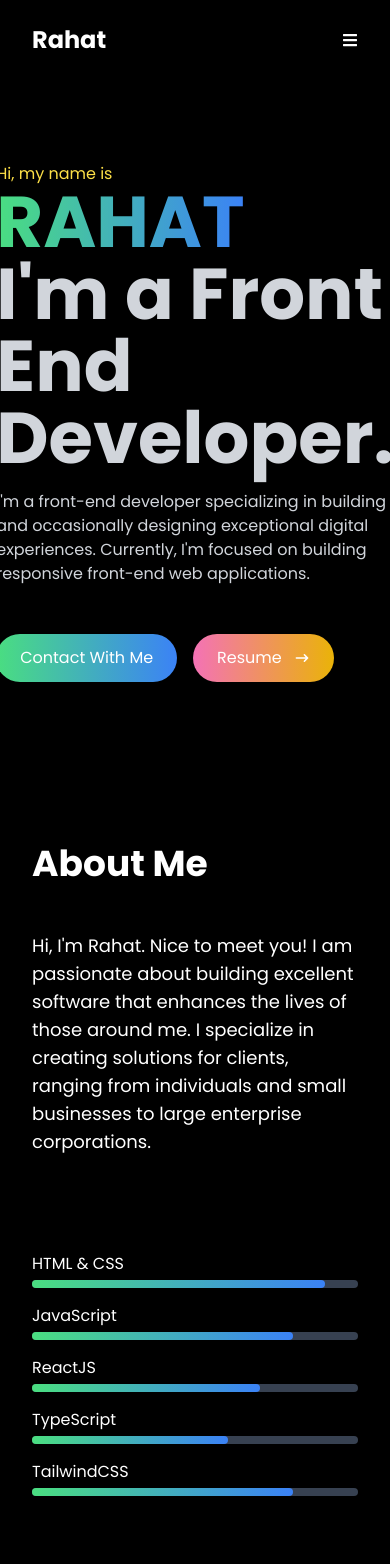
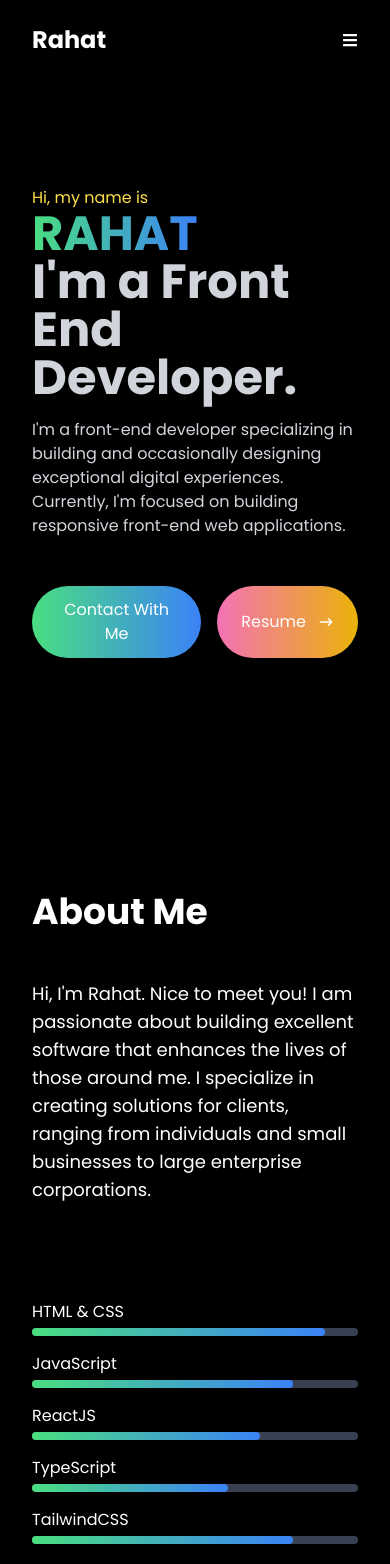
Before and after one commit to rahat728/portfolio-react, a React (Vite) app: page / in a window 390 px wide. Shown: the top 1564 px of the page. Built offline with nearby package versions, Linux system fonts and the light colour scheme.

Commit message:
fixed resonsive

```diff
--- a/src/components/About.jsx
+++ b/src/components/About.jsx
@@ -1,7 +1,7 @@
 
 const About = () => {
   return (
-    <div name='about' className='w-full flex flex-col items-center justify-center min-h-screen bg-black text-white px-8 md:px-16 lg:px-[160px] '>
+    <div name='about' className='w-full flex flex-col items-center justify-center min-h-screen bg-black text-white px-8 py-12 md:px-16 lg:px-[160px] '>
       <div className='max-w-[1000px] w-full flex flex-col md:flex-row gap-16'>
         {/* Title and Description Section */}
         <div className='w-full md:w-1/2 flex flex-col justify-center'>
--- a/src/components/Contact.jsx
+++ b/src/components/Contact.jsx
@@ -4,7 +4,7 @@ const Contact = () => {
   return (
     <div
       name="contact"
-      className="w-full min-h-screen bg-black text-white flex flex-col md:flex-row justify-center items-center px-8 md:px-16 lg:px-[160px]"
+      className="w-full min-h-screen bg-black text-white flex flex-col md:flex-row justify-center items-center px-8 py-12 md:px-16 lg:px-[160px]"
     >
       {/* Contact Information */}
       <div className="flex flex-col space-y-8 text-center md:text-left md:w-1/2 md:pr-16">
--- a/src/components/Home.jsx
+++ b/src/components/Home.jsx
@@ -4,21 +4,21 @@ const Home = () => {
   return (
     <div
       name="home"
-      className="w-full flex min-h-screen justify-center items-center px-8 md:px-16 lg:px-[160px] bg-black"
+      className="w-full flex min-h-screen justify-center items-center px-8 py-12 md:px-16 lg:px-[160px] bg-black"
     >
       <div className="max-w-[1000px] mx-auto flex flex-col justify-center">
         {/* Greeting */}
         <p className="text-yellow-300">Hi, my name is</p>
 
         {/* Main Heading */}
-        <h1 className="text-7xl font-bold">
+        <h1 className="text-5xl sm:text-7xl md:text-7xl  font-bold">
           <span className="text-transparent bg-clip-text bg-gradient-to-r from-green-400 to-blue-500">
             RAHAT
           </span>
         </h1>
 
         {/* Subheading */}
-        <h2 className="text-7xl font-bold text-gray-300">
+        <h2 className="text-5xl sm:text-7xl md:text-7xl font-bold text-gray-300">
           I&apos;m a Front End Developer.
         </h2>
 
--- a/src/components/Projects.jsx
+++ b/src/components/Projects.jsx
@@ -4,7 +4,7 @@ const Projects = () => {
   return (
     <div
       name="work"
-      className="w-full flex justify-center items-center min-h-screen bg-black text-white px-8 md:px-16 lg:px-[160px]"
+      className="w-full flex justify-center items-center min-h-screen bg-black text-white px-8 py-12 md:px-16 lg:px-[160px]"
     >
       <div className="max-w-[1200px]">
         <div className="pb-8">
```
